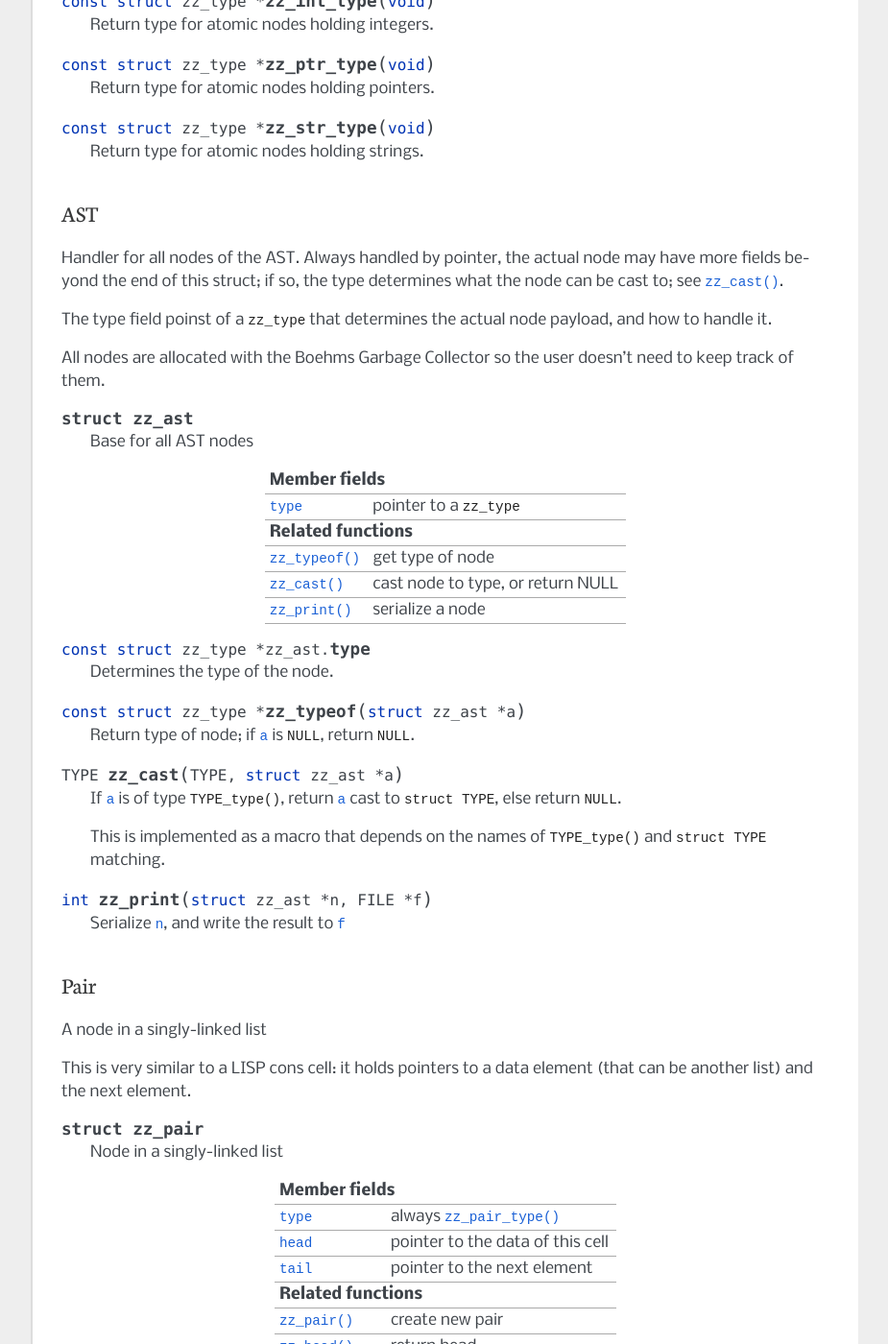
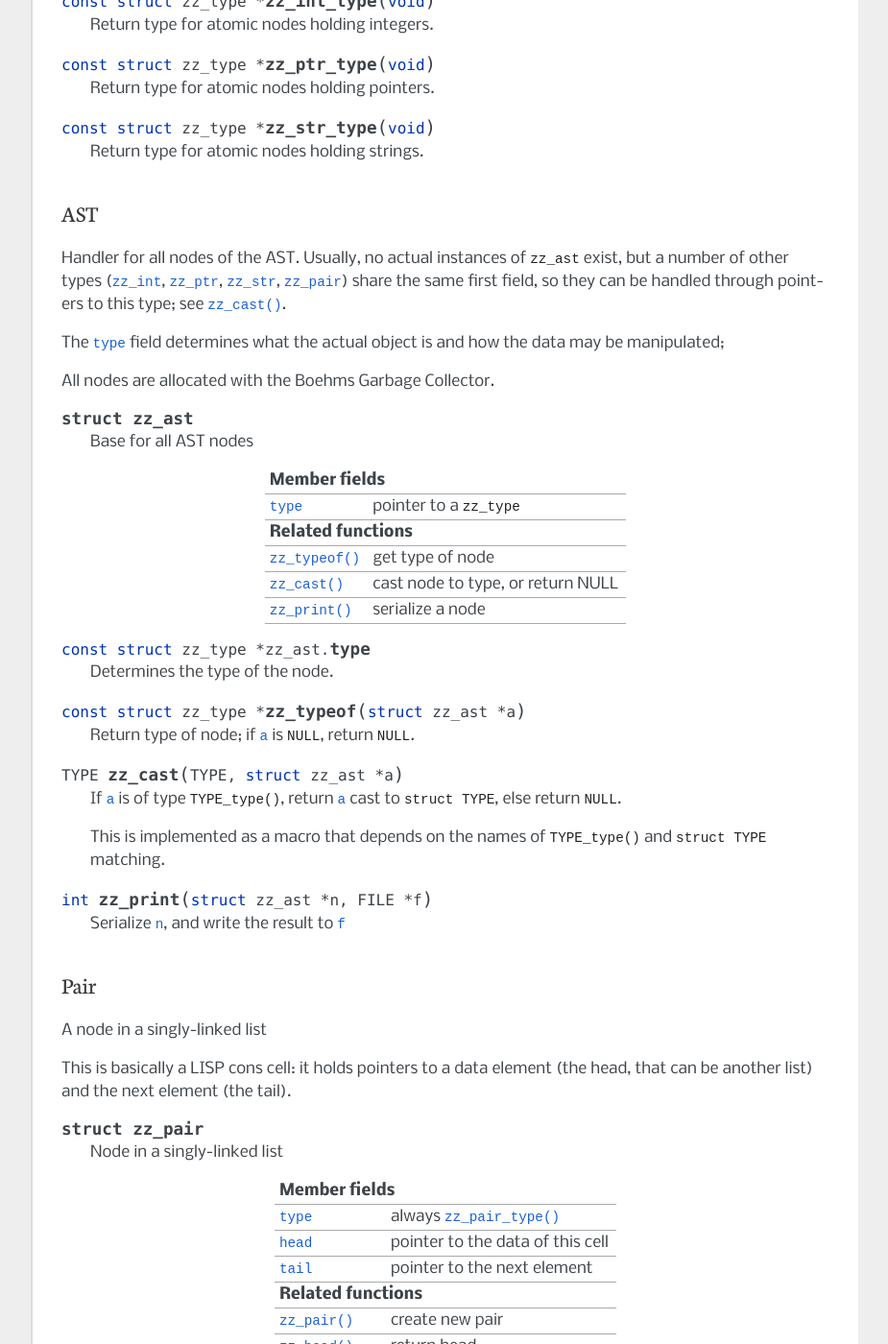
Before and after one commit to quirkyquixote/zebu2, a Sphinx documentation site: the page built from doc/apidoc.rst, in a window 1280 px wide and 1400 px high, scrolled down 664 px. Shown: the whole window at 96% size, without its empty margins (198-1123 px from the left). Built offline with Sphinx 7.4.7, drawn with Linux system fonts in a browser that asks for light colours; some of the changed text lies outside the part shown.

Commit message:
Rewrite part of the API doc

```diff
--- a/doc/apidoc.rst
+++ b/doc/apidoc.rst
@@ -50,15 +50,15 @@ functions to manipulate such data.
 AST
 ---
 
-Handler for all nodes of the AST. Always handled by pointer, the actual node
-may have more fields beyond the end of this struct; if so, the type determines
-what the node can be cast to; see :func:`zz_cast()`.
+Handler for all nodes of the AST. Usually, no actual instances of
+:type:`zz_ast` exist, but a number of other types (:type:`zz_int`,
+:type:`zz_ptr`, :type:`zz_str`, :type:`zz_pair`) share the same first field, so
+they can be handled through pointers to this type; see :func:`zz_cast()`.
 
-The type field poinst of a :type:`zz_type` that determines the actual node
-payload, and how to handle it.
+The :member:`~zz_ast.type` field determines what the actual object is and how
+the data may be manipulated;
 
-All nodes are allocated with the Boehms Garbage Collector so the user doesn't
-need to keep track of them.
+All nodes are allocated with the Boehms Garbage Collector.
 
 .. type:: struct zz_ast
 
@@ -101,8 +101,8 @@ Pair
 
 A node in a singly-linked list
 
-This is very similar to a LISP cons cell: it holds pointers to a data
-element (that can be another list) and the next element.
+This is basically a LISP cons cell: it holds pointers to a data element (the
+head, that can be another list) and the next element (the tail).
 
 .. type:: struct zz_pair
 
```
Also changed, not shown: other parts of doc/apidoc.rst (+1 -1 lines).
